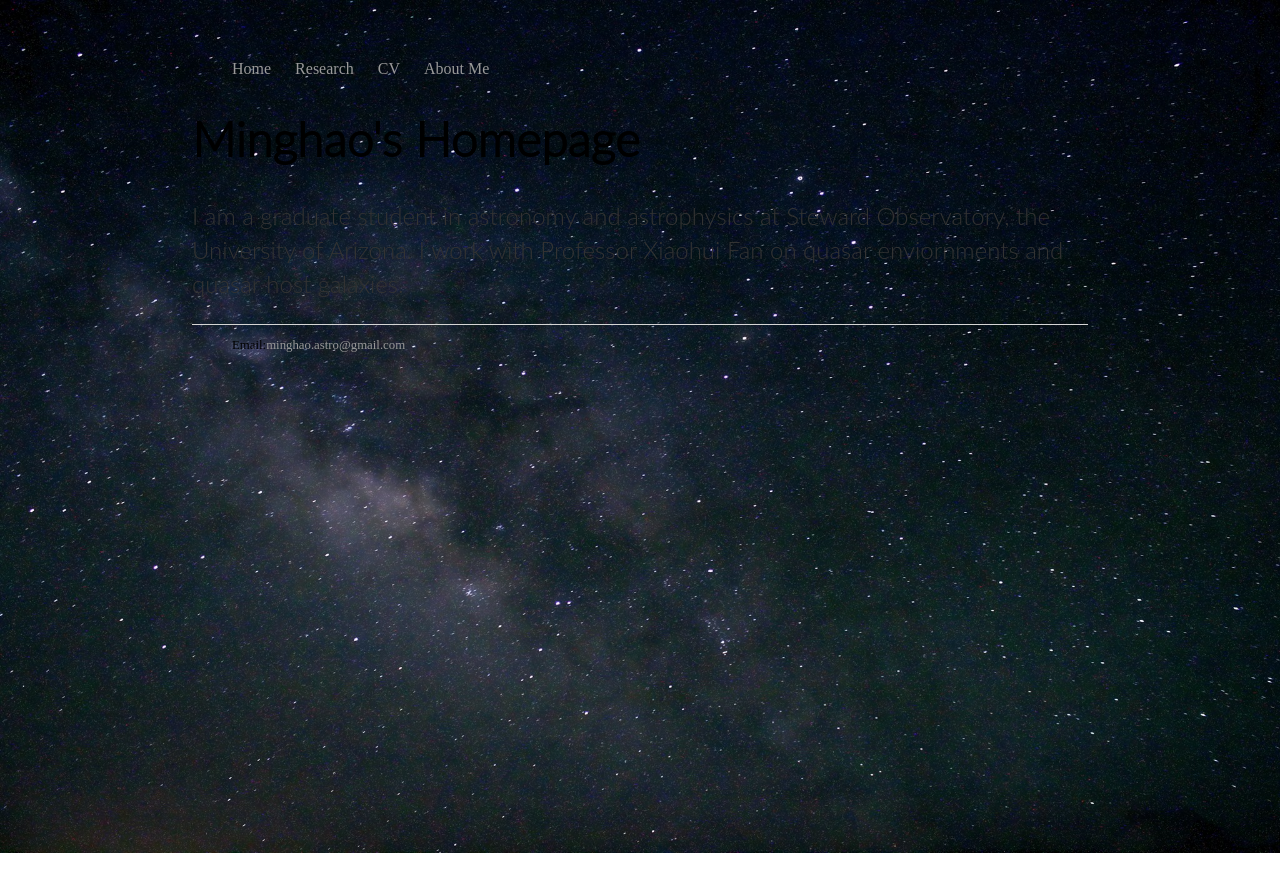
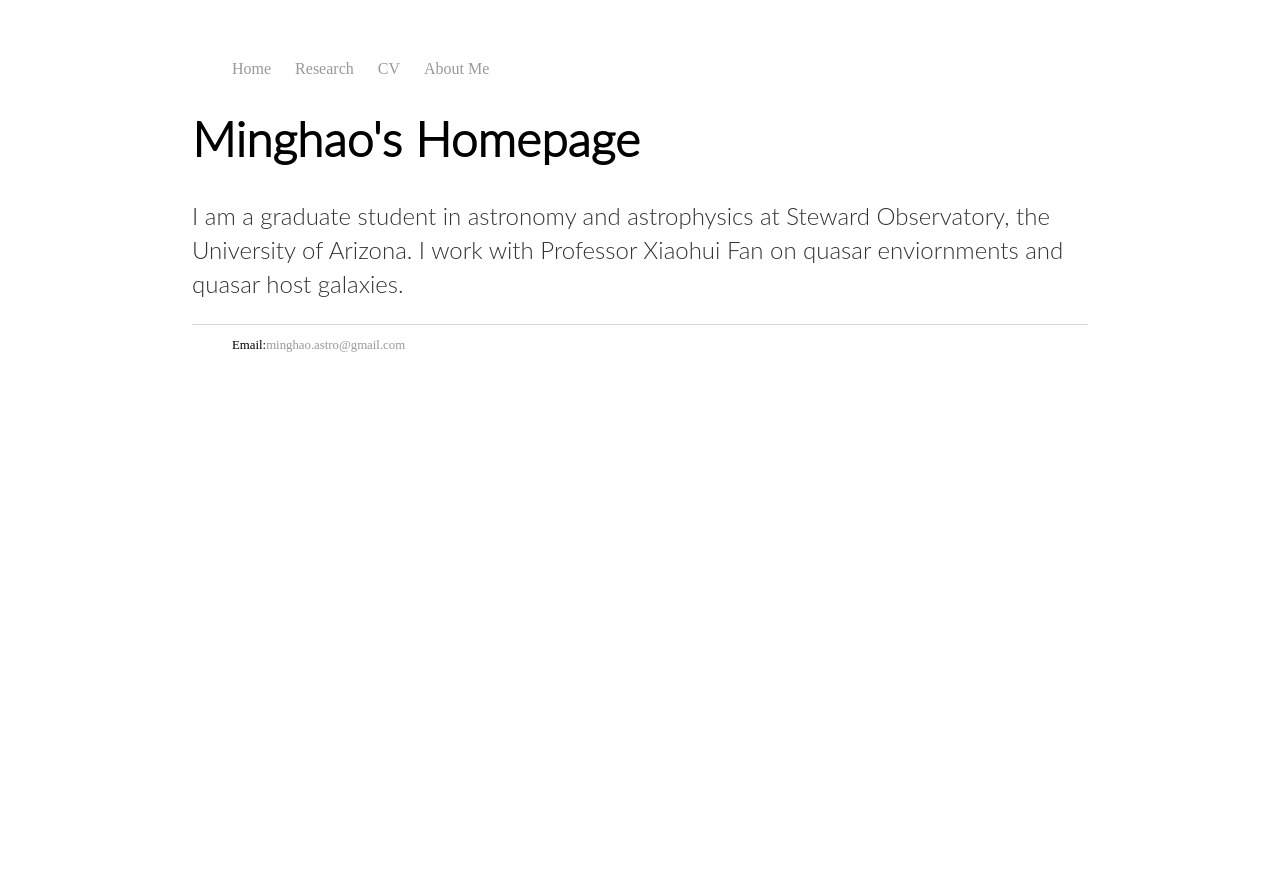
Before and after one commit to JianiDing/JianiDing.github.io, a Jekyll site: the page built from index.html, in a window 1280 px wide. Shown: the top 892 px of the page. Built offline with Jekyll 4.4.1, drawn with Linux system fonts in a browser that asks for light colours.

Commit message:
Update default.html

```diff
--- a/_layouts/default.html
+++ b/_layouts/default.html
@@ -5,7 +5,7 @@
 			<!-- link to main stylesheet -->
 			<link rel="stylesheet" type="text/css" href="/css/main.css"/>
 		</head>
-		<body background="/mw.jpg">
+		<body>
 			<nav>
 	    		<ul>
 	        		<li><a href="/">Home</a></li>
```
